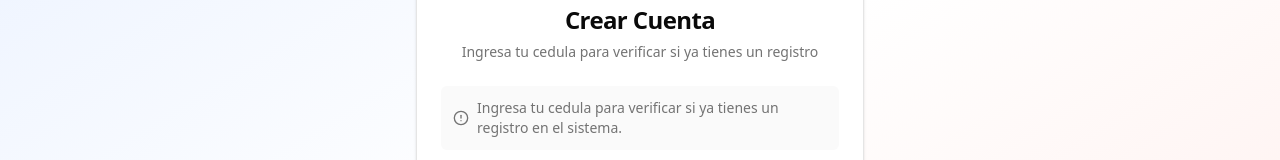
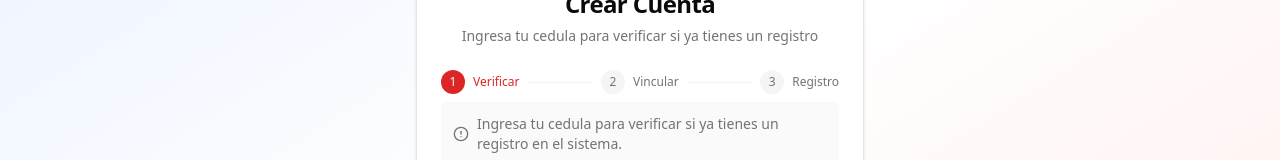
Before and after one commit to Jesus24-Dev/Free-System-Villegas-Client, a React (Vite) app: page /register in a window 1280 px wide. Shown: the part 265-425 px from the top of the page. Built offline with nearby package versions, Linux system fonts and the light colour scheme; no server answers.

Commit message:
refactor: improve Login and Register forms with icons, step indicator, and fix anti-pattern

```diff
--- a/src/pages/Login.tsx
+++ b/src/pages/Login.tsx
@@ -11,7 +11,7 @@ import { Button } from '@/components/ui/button'
 import { Input } from '@/components/ui/input'
 import { Label } from '@/components/ui/label'
 import { Card, CardContent, CardDescription, CardFooter, CardHeader, CardTitle } from '@/components/ui/card'
-import { Loader2 } from 'lucide-react'
+import { Loader2, Mail, Lock, AlertCircle } from 'lucide-react'
 
 export function Login() {
   const [isLoading, setIsLoading] = useState(false)
@@ -62,30 +62,39 @@ export function Login() {
         <form onSubmit={handleSubmit(onSubmit)}>
           <CardContent className="space-y-4">
             {serverError && (
-              <div className="p-3 rounded-md bg-destructive/10 border border-destructive/20">
+              <div className="flex items-center gap-2 p-3 rounded-md bg-destructive/10 border border-destructive/20">
+                <AlertCircle className="h-4 w-4 shrink-0 text-destructive" />
                 <p className="text-sm text-destructive">{serverError}</p>
               </div>
             )}
             <div className="space-y-2">
               <Label htmlFor="email">Correo electronico</Label>
+              <div className="relative">
+                <Mail className="absolute left-3 top-1/2 -translate-y-1/2 h-4 w-4 text-muted-foreground" />
                 <Input
                   id="email"
                   type="email"
                   placeholder="Ingresa tu correo"
+                  className="pl-10"
                   {...register('email')}
                 />
+              </div>
               {errors.email && (
                 <p className="text-sm text-destructive">{errors.email.message}</p>
               )}
             </div>
             <div className="space-y-2">
               <Label htmlFor="password">Contrasena</Label>
+              <div className="relative">
+                <Lock className="absolute left-3 top-1/2 -translate-y-1/2 h-4 w-4 text-muted-foreground" />
                 <Input
                   id="password"
                   type="password"
                   placeholder="Ingresa tu contrasena"
+                  className="pl-10"
                   {...register('password')}
                 />
+              </div>
               {errors.password && (
                 <p className="text-sm text-destructive">{errors.password.message}</p>
               )}
--- a/src/pages/Register.tsx
+++ b/src/pages/Register.tsx
@@ -15,7 +15,8 @@ import { Label } from '@/components/ui/label'
 import { Card, CardContent, CardDescription, CardFooter, CardHeader, CardTitle } from '@/components/ui/card'
 import { Select } from '@/components/ui/select'
 import { DniInput } from '@/components/ui/dni-input'
-import { Loader2, AlertCircle, UserPlus } from 'lucide-react'
+import { Loader2, AlertCircle, UserPlus, Mail, Lock } from 'lucide-react'
+import { cn } from '@/lib/utils'
 import type { AxiosError } from 'axios'
 import type { ApiError, PersonByDniResponse } from '@/types'
 
@@ -36,6 +37,7 @@ export function Register() {
     register,
     handleSubmit,
     control,
+    getValues,
     formState: { errors },
   } = useForm<RegisterFormData>({
     resolver: zodResolver(registerSchema),
@@ -212,18 +214,22 @@ export function Register() {
           <p className="text-sm font-medium">{personData?.name} {personData?.surname}</p>
           <p className="text-xs text-muted-foreground">DNI: {personData?.dni}</p>
         </div>
-        <div className="flex items-center gap-2 text-sm text-muted-foreground bg-blue-50 dark:bg-blue-950/30 p-3 rounded-md">
-          <UserPlus className="h-4 w-4 shrink-0 text-blue-600" />
+        <div className="flex items-center gap-2 text-sm text-muted-foreground bg-secondary/10 p-3 rounded-md">
+          <UserPlus className="h-4 w-4 shrink-0 text-secondary" />
           <span>Esta persona ya tiene un registro como atleta. Solo necesitas crear tu cuenta de acceso.</span>
         </div>
         <div className="space-y-2">
           <Label htmlFor="link-email">Correo electronico</Label>
+          <div className="relative">
+            <Mail className="absolute left-3 top-1/2 -translate-y-1/2 h-4 w-4 text-muted-foreground" />
             <Input
               id="link-email"
               type="email"
               placeholder="juan@ejemplo.com"
+              className="pl-10"
               {...register('email')}
             />
+          </div>
           {(errors.email || serverErrors.email) && (
             <p className="text-sm text-destructive">
               {errors.email?.message || serverErrors.email}
@@ -232,12 +238,16 @@ export function Register() {
         </div>
         <div className="space-y-2">
           <Label htmlFor="link-password">Contrasena</Label>
+          <div className="relative">
+            <Lock className="absolute left-3 top-1/2 -translate-y-1/2 h-4 w-4 text-muted-foreground" />
             <Input
               id="link-password"
               type="password"
               placeholder="Min. 8 caracteres"
+              className="pl-10"
               {...register('password')}
             />
+          </div>
           {(errors.password || serverErrors.password) && (
             <p className="text-sm text-destructive">
               {errors.password?.message || serverErrors.password}
@@ -251,9 +261,8 @@ export function Register() {
           className="w-full"
           disabled={isLoading}
           onClick={() => {
-            const email = document.getElementById('link-email') as HTMLInputElement
-            const password = document.getElementById('link-password') as HTMLInputElement
-            onLinkAccountSubmit({ email: email.value, password: password.value })
+            const values = getValues()
+            onLinkAccountSubmit({ email: values.email, password: values.password })
           }}
         >
           {isLoading ? (
@@ -302,7 +311,10 @@ export function Register() {
         </div>
         <div className="space-y-2">
           <Label htmlFor="email">Correo electronico</Label>
-          <Input id="email" type="email" placeholder="juan@ejemplo.com" {...register('email')} />
+          <div className="relative">
+            <Mail className="absolute left-3 top-1/2 -translate-y-1/2 h-4 w-4 text-muted-foreground" />
+            <Input id="email" type="email" placeholder="juan@ejemplo.com" className="pl-10" {...register('email')} />
+          </div>
           {(errors.email || serverErrors.email) && (
             <p className="text-sm text-destructive">
               {errors.email?.message || serverErrors.email}
@@ -368,7 +380,10 @@ export function Register() {
         </div>
         <div className="space-y-2">
           <Label htmlFor="password">Contrasena</Label>
-          <Input id="password" type="password" placeholder="Min. 8 caracteres" {...register('password')} />
+          <div className="relative">
+            <Lock className="absolute left-3 top-1/2 -translate-y-1/2 h-4 w-4 text-muted-foreground" />
+            <Input id="password" type="password" placeholder="Min. 8 caracteres" className="pl-10" {...register('password')} />
+          </div>
           {(errors.password || serverErrors.password) && (
             <p className="text-sm text-destructive">
               {errors.password?.message || serverErrors.password}
@@ -428,6 +443,24 @@ export function Register() {
             {step === 'full-register' && 'Registrate para crear una nueva cuenta'}
           </CardDescription>
         </CardHeader>
+        <div className="px-6 pb-2">
+          <div className="flex items-center gap-2">
+            <div className={cn('flex items-center gap-2', step === 'dni' ? 'text-primary' : 'text-muted-foreground')}>
+              <div className={cn('w-6 h-6 rounded-full flex items-center justify-center text-xs font-medium', step === 'dni' ? 'bg-primary text-primary-foreground' : 'bg-muted')}>1</div>
+              <span className="text-xs hidden sm:inline">Verificar</span>
+            </div>
+            <div className={cn('flex-1 h-px', step !== 'dni' ? 'bg-primary' : 'bg-muted')} />
+            <div className={cn('flex items-center gap-2', step === 'link-account' ? 'text-primary' : 'text-muted-foreground')}>
+              <div className={cn('w-6 h-6 rounded-full flex items-center justify-center text-xs font-medium', step === 'link-account' ? 'bg-primary text-primary-foreground' : 'bg-muted')}>2</div>
+              <span className="text-xs hidden sm:inline">Vincular</span>
+            </div>
+            <div className={cn('flex-1 h-px', step === 'full-register' ? 'bg-primary' : 'bg-muted')} />
+            <div className={cn('flex items-center gap-2', step === 'full-register' ? 'text-primary' : 'text-muted-foreground')}>
+              <div className={cn('w-6 h-6 rounded-full flex items-center justify-center text-xs font-medium', step === 'full-register' ? 'bg-primary text-primary-foreground' : 'bg-muted')}>3</div>
+              <span className="text-xs hidden sm:inline">Registro</span>
+            </div>
+          </div>
+        </div>
         {step === 'dni' && renderDniStep()}
         {step === 'link-account' && renderLinkAccountStep()}
         {step === 'full-register' && renderFullRegisterStep()}
```
Lines whose indentation alone changed are shown as unchanged.
